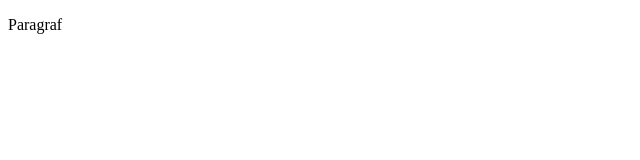
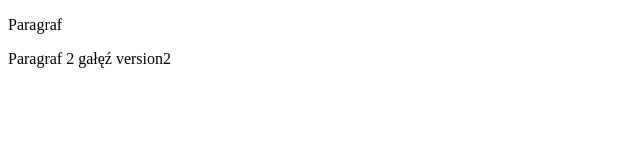
Before and after one commit to antonbond27/gitjestgit, a plain HTML site: page index.html in a window 1280 px wide. Shown: the whole page, without its empty margins (0-640 px from the left). Drawn offline with Linux system fonts and the light colour scheme.

Commit message:
drugi paragraf

```diff
--- a/index.html
+++ b/index.html
@@ -8,5 +8,6 @@
 </head>
 <body>
     <p>Paragraf</p>
+    <P>Paragraf 2 gałęź version2</P>
 </body>
 </html>
```
